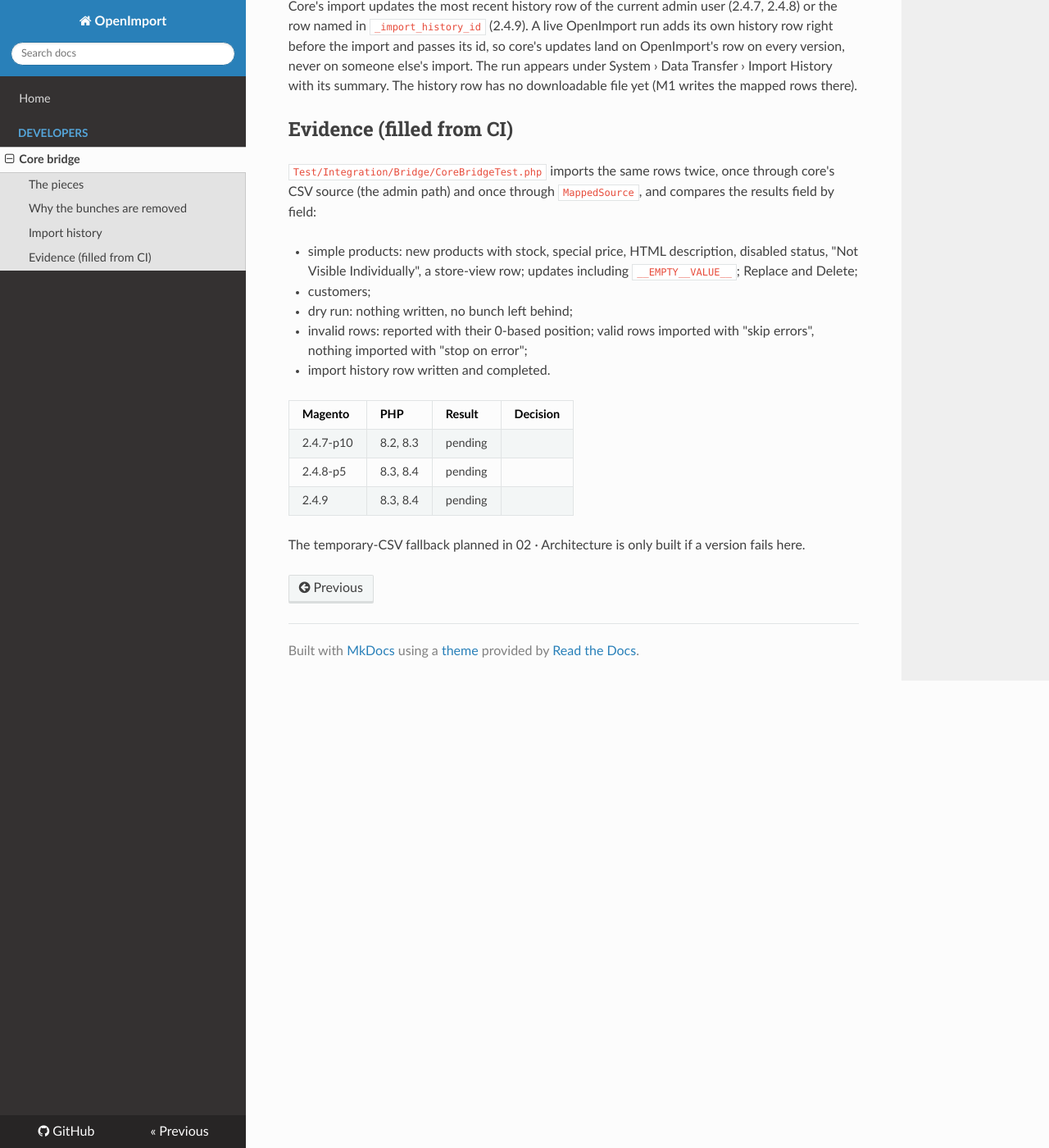
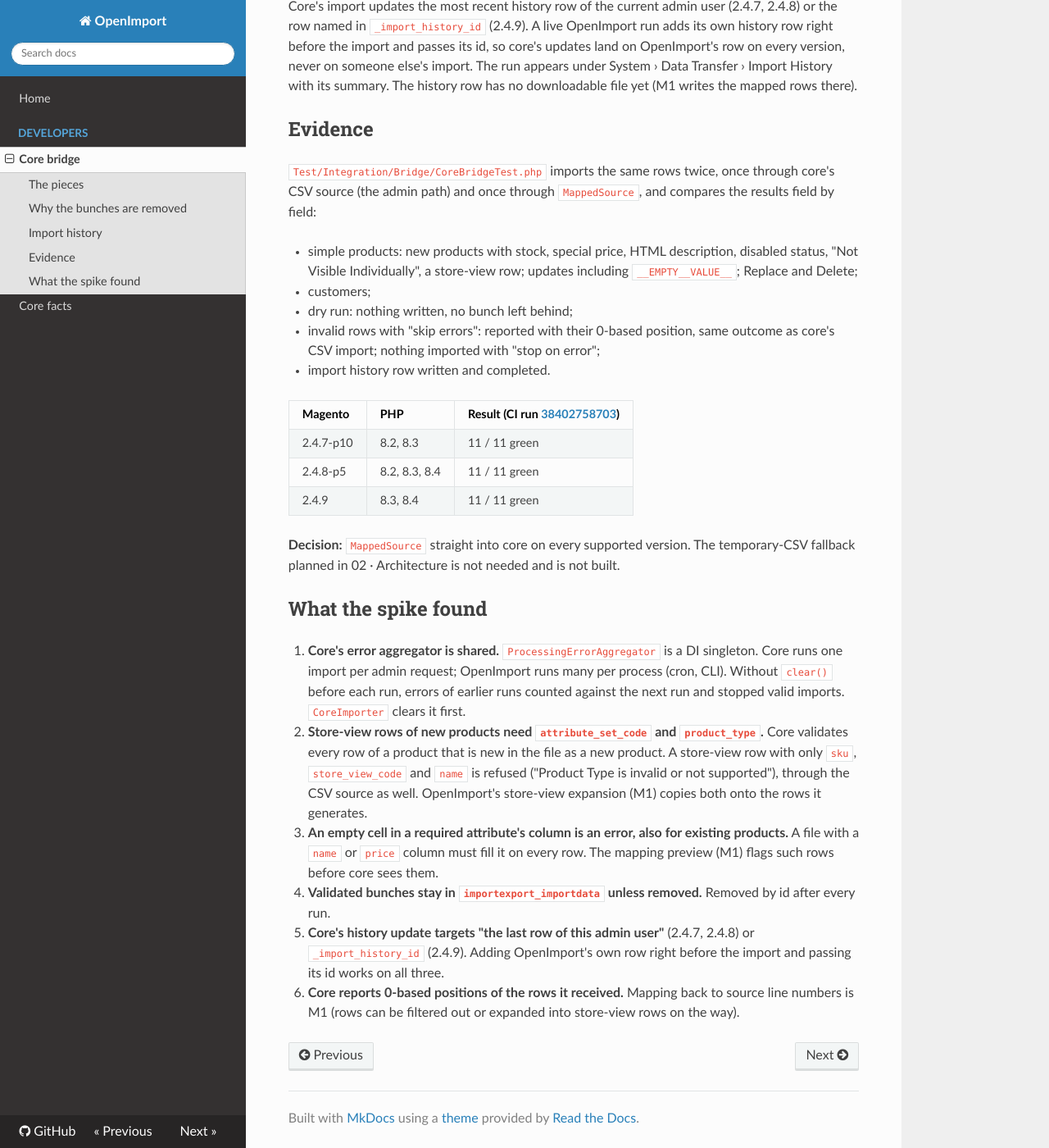
Before and after one commit to 5mehulhelp5/openimport, an MkDocs documentation site: the page built from docs/core-bridge.md, in a window 1280 px wide and 1400 px high, scrolled down 809 px. Shown: the whole window at 82% size. Built offline with MkDocs 1.6.1, drawn with Linux system fonts in a browser that asks for light colours; nearby versions of some CDN libraries.

Commit message:
M0 close: spike evidence, core facts, baseline (#3)
Core bridge green on 2.4.7/2.4.8/2.4.9 (decision: MappedSource straight into core, no temporary-CSV
fallback); six spike findings; core facts (REST import API not in Open Source, shared error
aggregator, export writers, SFTP and phpseclib 3, MSI entity, CSV paths); baseline: core imports
10k products in 87 s and 20k customers in 25 s on a CI runner, the bridge adds -1 % to +8 %.

```diff
--- a/docs/core-bridge.md
+++ b/docs/core-bridge.md
@@ -27,7 +27,7 @@ id, so core's updates land on OpenImport's row on every version, never on someon
 under System › Data Transfer › Import History with its summary. The history row has no downloadable file yet
 (M1 writes the mapped rows there).
 
-## Evidence (filled from CI)
+## Evidence
 
 `Test/Integration/Bridge/CoreBridgeTest.php` imports the same rows twice, once through core's CSV source (the admin
 path) and once through `MappedSource`, and compares the results field by field:
@@ -36,14 +36,32 @@ path) and once through `MappedSource`, and compares the results field by field:
   Individually", a store-view row; updates including `__EMPTY__VALUE__`; Replace and Delete;
 - customers;
 - dry run: nothing written, no bunch left behind;
-- invalid rows: reported with their 0-based position; valid rows imported with "skip errors", nothing imported
-  with "stop on error";
+- invalid rows with "skip errors": reported with their 0-based position, same outcome as core's CSV import; nothing
+  imported with "stop on error";
 - import history row written and completed.
 
-| Magento | PHP | Result | Decision |
-|---|---|---|---|
-| 2.4.7-p10 | 8.2, 8.3 | pending | |
-| 2.4.8-p5 | 8.3, 8.4 | pending | |
-| 2.4.9 | 8.3, 8.4 | pending | |
+| Magento | PHP | Result (CI run [38402758703](https://github.com/iranimij/openimport/actions/runs/38402758703)) |
+|---|---|---|
+| 2.4.7-p10 | 8.2, 8.3 | 11 / 11 green |
+| 2.4.8-p5 | 8.2, 8.3, 8.4 | 11 / 11 green |
+| 2.4.9 | 8.3, 8.4 | 11 / 11 green |
 
-The temporary-CSV fallback planned in 02 · Architecture is only built if a version fails here.
+**Decision:** `MappedSource` straight into core on every supported version. The temporary-CSV fallback planned in
+02 · Architecture is not needed and is not built.
+
+## What the spike found
+
+1. **Core's error aggregator is shared.** `ProcessingErrorAggregator` is a DI singleton. Core runs one import per
+   admin request; OpenImport runs many per process (cron, CLI). Without `clear()` before each run, errors of earlier
+   runs counted against the next run and stopped valid imports. `CoreImporter` clears it first.
+2. **Store-view rows of new products need `attribute_set_code` and `product_type`.** Core validates every row of a
+   product that is new in the file as a new product. A store-view row with only `sku`, `store_view_code` and `name`
+   is refused ("Product Type is invalid or not supported"), through the CSV source as well. OpenImport's
+   store-view expansion (M1) copies both onto the rows it generates.
+3. **An empty cell in a required attribute's column is an error, also for existing products.** A file with a `name`
+   or `price` column must fill it on every row. The mapping preview (M1) flags such rows before core sees them.
+4. **Validated bunches stay in `importexport_importdata` unless removed.** Removed by id after every run.
+5. **Core's history update targets "the last row of this admin user"** (2.4.7, 2.4.8) or `_import_history_id`
+   (2.4.9). Adding OpenImport's own row right before the import and passing its id works on all three.
+6. **Core reports 0-based positions of the rows it received.** Mapping back to source line numbers is M1 (rows can be
+   filtered out or expanded into store-view rows on the way).
--- a/mkdocs.yml
+++ b/mkdocs.yml
@@ -9,6 +9,7 @@ nav:
   - Home: index.md
   - Developers:
       - Core bridge: core-bridge.md
+      - Core facts: core-facts.md
 theme:
   name: readthedocs
 markdown_extensions:
```
Also changed, not shown: CHANGELOG.md (+3 -1 lines), PROGRESS.md (+11 -8 lines), docs/baseline.md (added, +39 -0 lines), docs/core-facts.md (added, +17 -0 lines).
